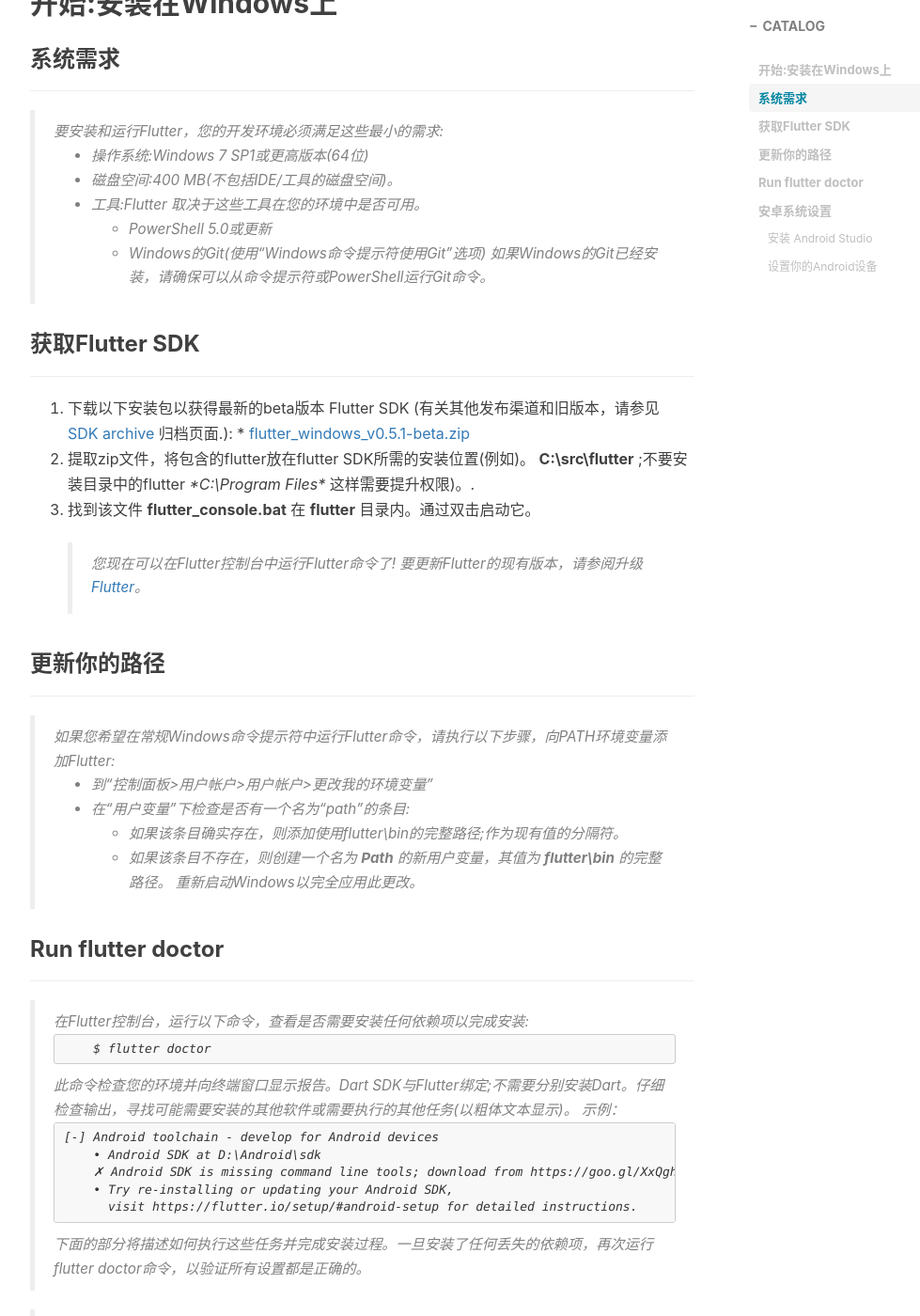
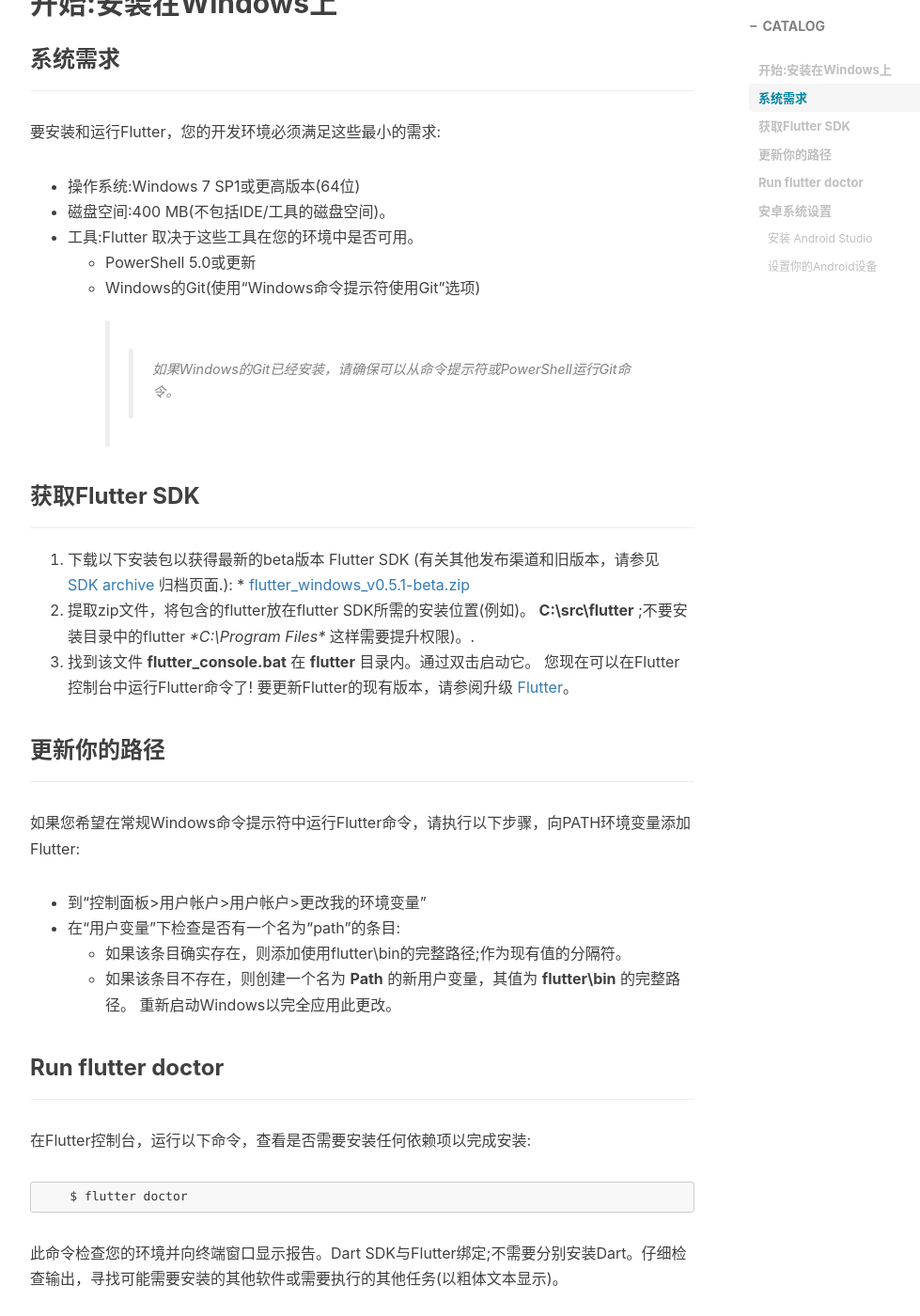
Before and after one commit to lintingjie/csjiabin.github.io, a Jekyll site: the page built from _posts/2018-06-29-Flutter-安装windows.md, in a window 1280 px wide and 1400 px high, scrolled down 646 px. Shown: the whole window at 94% size, without its empty margins (233-1212 px from the left). Built offline with Jekyll 4.4.1, drawn with Linux system fonts in a browser that asks for light colours; nearby versions of some CDN libraries; comment, search, counter and statistics services are not loaded.

Commit message:
Update 2018-06-29-Flutter-安装windows.md

````diff
--- a/_posts/2018-06-29-Flutter-安装windows.md
+++ b/_posts/2018-06-29-Flutter-安装windows.md
@@ -16,13 +16,13 @@
 
 ### 系统需求
 ---
-> 要安装和运行Flutter，您的开发环境必须满足这些最小的需求:
+要安装和运行Flutter，您的开发环境必须满足这些最小的需求:
   * 操作系统:Windows 7 SP1或更高版本(64位)
   * 磁盘空间:400 MB(不包括IDE/工具的磁盘空间)。
   * 工具:Flutter 取决于这些工具在您的环境中是否可用。
     * PowerShell 5.0或更新
     * Windows的Git(使用“Windows命令提示符使用Git”选项)
-   > 如果Windows的Git已经安装，请确保可以从命令提示符或PowerShell运行Git命令。
+    >>如果Windows的Git已经安装，请确保可以从命令提示符或PowerShell运行Git命令。
 
 ### 获取Flutter SDK
 ---
@@ -30,25 +30,25 @@
     * [flutter_windows_v0.5.1-beta.zip](https://storage.googleapis.com/flutter_infra/releases/beta/windows/flutter_windows_v0.5.1-beta.zip)
   2. 提取zip文件，将包含的flutter放在flutter SDK所需的安装位置(例如)。 **C:\src\flutter** ;不要安装目录中的flutter **C:\Program Files\** 这样需要提升权限)。.
   3. 找到该文件 **flutter_console.bat** 在 **flutter** 目录内。通过双击启动它。
-> 您现在可以在Flutter控制台中运行Flutter命令了!
-> 要更新Flutter的现有版本，请参阅升级 [Flutter](https://flutter.io/upgrading/)。
+您现在可以在Flutter控制台中运行Flutter命令了!
+要更新Flutter的现有版本，请参阅升级 [Flutter](https://flutter.io/upgrading/)。
 
 ### 更新你的路径
 ---
-> 如果您希望在常规Windows命令提示符中运行Flutter命令，请执行以下步骤，向PATH环境变量添加Flutter:
+如果您希望在常规Windows命令提示符中运行Flutter命令，请执行以下步骤，向PATH环境变量添加Flutter:
   * 到“控制面板>用户帐户>用户帐户>更改我的环境变量”
   * 在“用户变量”下检查是否有一个名为“path”的条目:
     * 如果该条目确实存在，则添加使用flutter\bin的完整路径;作为现有值的分隔符。
     * 如果该条目不存在，则创建一个名为 **Path** 的新用户变量，其值为 **flutter\bin** 的完整路径。
-> 重新启动Windows以完全应用此更改。
+重新启动Windows以完全应用此更改。
 
 ### Run flutter doctor
 ---
-> 在Flutter控制台，运行以下命令，查看是否需要安装任何依赖项以完成安装:
+在Flutter控制台，运行以下命令，查看是否需要安装任何依赖项以完成安装:
   ```
     $ flutter doctor
   ```
-> 此命令检查您的环境并向终端窗口显示报告。Dart SDK与Flutter绑定;不需要分别安装Dart。仔细检查输出，寻找可能需要安装的其他软件或需要执行的其他任务(以粗体文本显示)。
+此命令检查您的环境并向终端窗口显示报告。Dart SDK与Flutter绑定;不需要分别安装Dart。仔细检查输出，寻找可能需要安装的其他软件或需要执行的其他任务(以粗体文本显示)。
 > 示例：
 ```
 [-] Android toolchain - develop for Android devices
@@ -57,13 +57,13 @@
     • Try re-installing or updating your Android SDK,
       visit https://flutter.io/setup/#android-setup for detailed instructions.
 ```
-> 下面的部分将描述如何执行这些任务并完成安装过程。一旦安装了任何丢失的依赖项，再次运行flutter doctor命令，以验证所有设置都是正确的。
+下面的部分将描述如何执行这些任务并完成安装过程。一旦安装了任何丢失的依赖项，再次运行flutter doctor命令，以验证所有设置都是正确的。
 
-> **flutter** 工具使用谷歌分析匿名报告特性使用统计数据和基本崩溃报告。这些数据被用来帮助改进Flutter工具。分析不是在第一次运行或任何涉及 **flutter config** 的运行时发送的，因此您可以在发送任何数据之前选择退出分析。要禁用报告，键入 **flutter config** ——不分析和显示当前设置，输入 **flutter config** 。看到谷歌的隐私政策[www.google.com/intl/en/policies/privacy](https://www.google.com/intl/en/policies/privacy)。
+**flutter** 工具使用谷歌分析匿名报告特性使用统计数据和基本崩溃报告。这些数据被用来帮助改进Flutter工具。分析不是在第一次运行或任何涉及 **flutter config** 的运行时发送的，因此您可以在发送任何数据之前选择退出分析。要禁用报告，键入 **flutter config** ——不分析和显示当前设置，输入 **flutter config** 。看到谷歌的隐私政策[www.google.com/intl/en/policies/privacy](https://www.google.com/intl/en/policies/privacy)。
 
 ### 安卓系统设置
 
-> 注意:Flutter依赖于Android Studio的完整安装来提供Android平台的依赖项。但是，您可以在许多编辑器中编写您的Flutter应用程序;后面的步骤将讨论这个问题。
+注意:Flutter依赖于Android Studio的完整安装来提供Android平台的依赖项。但是，您可以在许多编辑器中编写您的Flutter应用程序;后面的步骤将讨论这个问题。
 
 #### 安装 Android Studio
 ------
@@ -72,7 +72,7 @@
 
 #### 设置你的Android设备
 
-> 要准备在Android设备上运行和测试Flutter应用程序，您需要一个运行Android 4.1 (API级别16)或更高的Android设备。
+要准备在Android设备上运行和测试Flutter应用程序，您需要一个运行Android 4.1 (API级别16)或更高的Android设备。
 
   1. 在您的设备上启用 **开发人员选项** 和 **USB调试 ** 。详细说明可在[Android文档](https://developer.android.com/studio/debug/dev-options.html) 中找到。
   2. 仅限windows:安装[谷歌USB驱动](https://developer.android.com/studio/run/win-usb) 程序
@@ -82,7 +82,7 @@
 
  #### 设置Android模拟器
 
-  > 要准备在Android模拟器上运行和测试Flutter应用程序，请遵循以下步骤:
+  要准备在Android模拟器上运行和测试Flutter应用程序，请遵循以下步骤:
 
     1. 在您的机器上启用[VM加速](https://developer.android.com/studio/run/emulator-acceleration.html)。
     2. 启动 **Android Studio>Tools>Android>AVD Manager** ，选择 **Create Virtual Device** 。( **Android** 子菜单只在Android项目中出现。)
````
